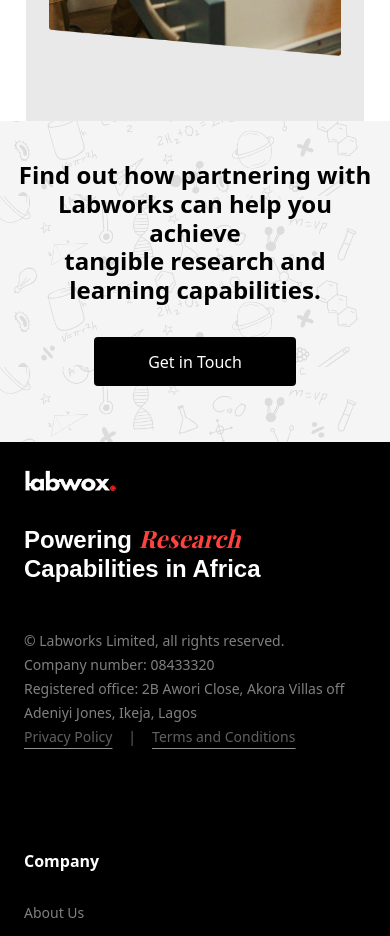
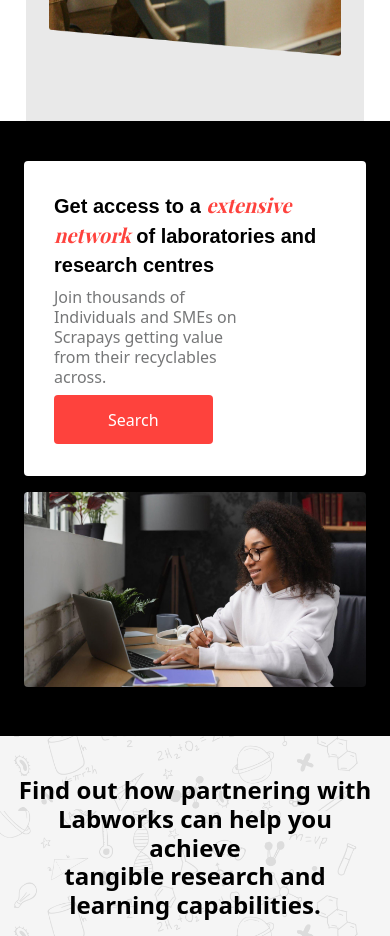
Before and after one commit to A-believer/Labwox, a React (Vite) app: page / in a window 390 px wide. Shown: the part 4960-5896 px from the top of the page. Built offline with nearby package versions, Linux system fonts and the light colour scheme; a web font is replaced by a local one.

Commit message:
cta done

```diff
--- a/src/components/CTA.jsx
+++ b/src/components/CTA.jsx
@@ -3,7 +3,7 @@
 
 const CTA = () => {
   return (
-    <div className="bg-ctaBg bg-contain bg-center lg:px-[160px] px-[16px] lg:py-[167px] pt-[40px] pb-[56px] flex flex-col justify-center items-center">
+    <div className="bg-ctaBgii bg-contain bg-center lg:px-[160px] px-[16px] lg:py-[167px] pt-[40px] pb-[56px] flex flex-col justify-center items-center">
       <div className="text-center lg:text-[52px] text-[24px] lg:leading-[62.4px] leading-[28.8px] pb-[32px] font-semibold">
         <p>Find out how partnering with</p>
         <p>Labworks can help you achieve</p>
--- a/src/components/Ctaii.jsx
+++ b/src/components/Ctaii.jsx
@@ -1,8 +1,24 @@
+import Button from "../utils/Button"
+import ctaBgii from "../assets/ctaBg1.png"
 
 const Ctaii = () => {
   return (
-      <div>
-
+      <div className="bg-black lg:bg-blackii lg:pb-[114px] pb-[49px] lg:pt-[78px] pt-[40px] lg:px-[70px] px-[24px]">
+          <div className="bg-ctaBgi bg-contain bg-no-repeat my-[36px] w-full h-full pl-[47px] pt-[58px] pb-[325px] pr-[555px] rounded lg:block hidden">
+              <div className="bg-white pl-[33px] pb-[60px] pt-[60px] rounded">
+                <p className="font-aeon text-[32px] leading-[43.2px] font-bold text-black w-[95%]">Get access to a <span className="text-orange italic font-fair font">extensive network</span> of laboratories and research centres</p>
+                <p className="my-[31px] w-[70%] text-base leading-5 text-grey">Join thousands of Individuals and SMEs on Scrapays getting value from their recyclables across.</p>
+                <Button bgColor={`orange`} text={`Search`} textColor={`white`} />
+          </div>
+        </div>
+        <div className="lg:hidden block">
+            <div className="bg-white pb-[32px] pt-[30px] px-[30px] rounded mb-4">
+                <p className="font-aeon lg:text-[32px] text-[20px]  leading-[28.8px] font-bold text-black">Get access to a <span className="text-orange italic font-fair font">extensive network</span> of laboratories and research centres</p>
+                <p className="my-2 text-base leading-5 text-grey w-[70%]">Join thousands of Individuals and SMEs on Scrapays getting value from their recyclables across.</p>
+                <Button bgColor={`orange`} text={`Search`} textColor={`white`} />
+          </div>
+            <div><img src={ctaBgii} alt="ctaimg" className="rounded" /></div>
+          </div>
     </div>
   )
 }
--- a/src/components/index.js
+++ b/src/components/index.js
@@ -1,6 +1,7 @@
 export {default as Banner} from "./Banner.jsx"
 export {default as CoreValues} from "./CoreValues.jsx"
 export {default as CTA} from "./CTA.jsx"
+export {default as Ctaii} from "./Ctaii.jsx"
 export {default as FAQs} from "./FAQs.jsx"
 export {default as Footer} from "./Footer.jsx"
 export {default as Hero} from "./Hero.jsx"
--- a/src/pages/Home.jsx
+++ b/src/pages/Home.jsx
@@ -1,4 +1,4 @@
-import { Banner, CTA, Hero, Onboarding, ProductList } from "../components"
+import { Banner, CTA, Ctaii, Hero, Onboarding, ProductList } from "../components"
 
 const Home = () => {
   return (
@@ -7,6 +7,7 @@
       <Banner />
       <ProductList />
       <Onboarding />
+      <Ctaii/>
       <CTA/>
     </main>
   )
--- a/tailwind.config.js
+++ b/tailwind.config.js
@@ -41,7 +41,8 @@
       backgroundImage: {
         "heroBg": "url('/src/assets/heroBg.png')",
         "heroImg": "url('/src/assets/heroImg.png')",
-        "ctaBg": "url('/src/assets/ctaBg2.png')"
+        "ctaBgi": "url('/src/assets/ctaBg1.png')",
+        "ctaBgii": "url('/src/assets/ctaBg2.png')"
       }
     },
   },
```
